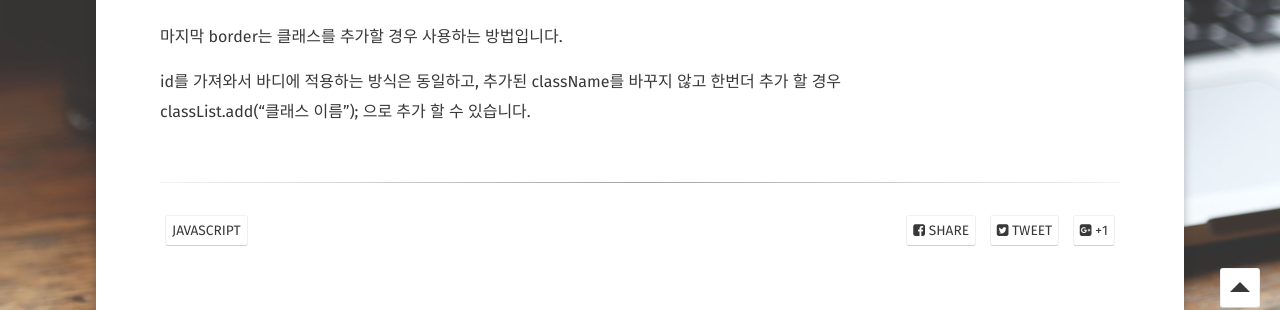
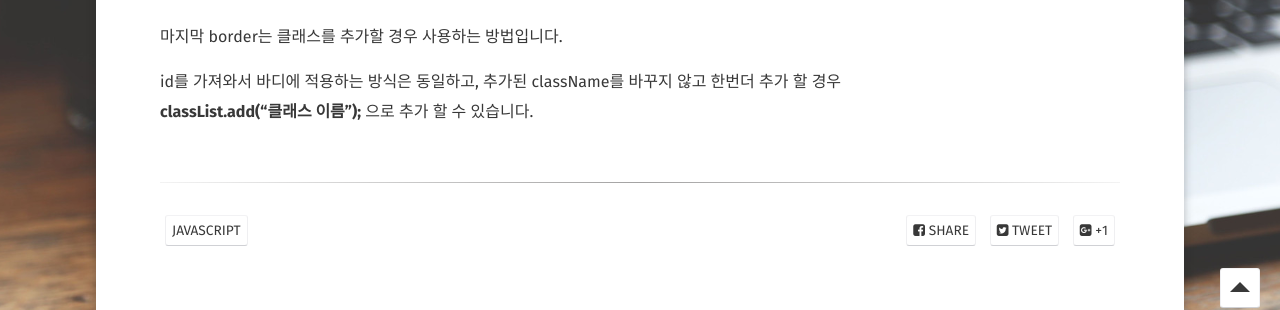
Before and after one commit to Kyounghwan01/lala, a Jekyll site: the page built from _posts/2019-04-27-getElementById.md, in a window 1280 px wide and 900 px high, scrolled down 2531 px. Shown: the part 582-892 px from the top of the window. Built offline with Jekyll 4.4.1, drawn with Linux system fonts in a browser that asks for light colours; some web fonts are replaced.

```diff
--- a/_posts/2019-04-27-getElementById.md
+++ b/_posts/2019-04-27-getElementById.md
@@ -109,4 +109,4 @@ bbtn도 위와 동일합니다.
 
 마지막 border는 클래스를 추가할 경우 사용하는 방법입니다.
 
-id를 가져와서 바디에 적용하는 방식은 동일하고, 추가된 className를 바꾸지 않고 한번더 추가 할 경우<br> classList.add("클래스 이름"); 으로 추가 할 수 있습니다.
+id를 가져와서 바디에 적용하는 방식은 동일하고, 추가된 className를 바꾸지 않고 한번더 추가 할 경우<br> **classList.add("클래스 이름");** 으로 추가 할 수 있습니다.
```
